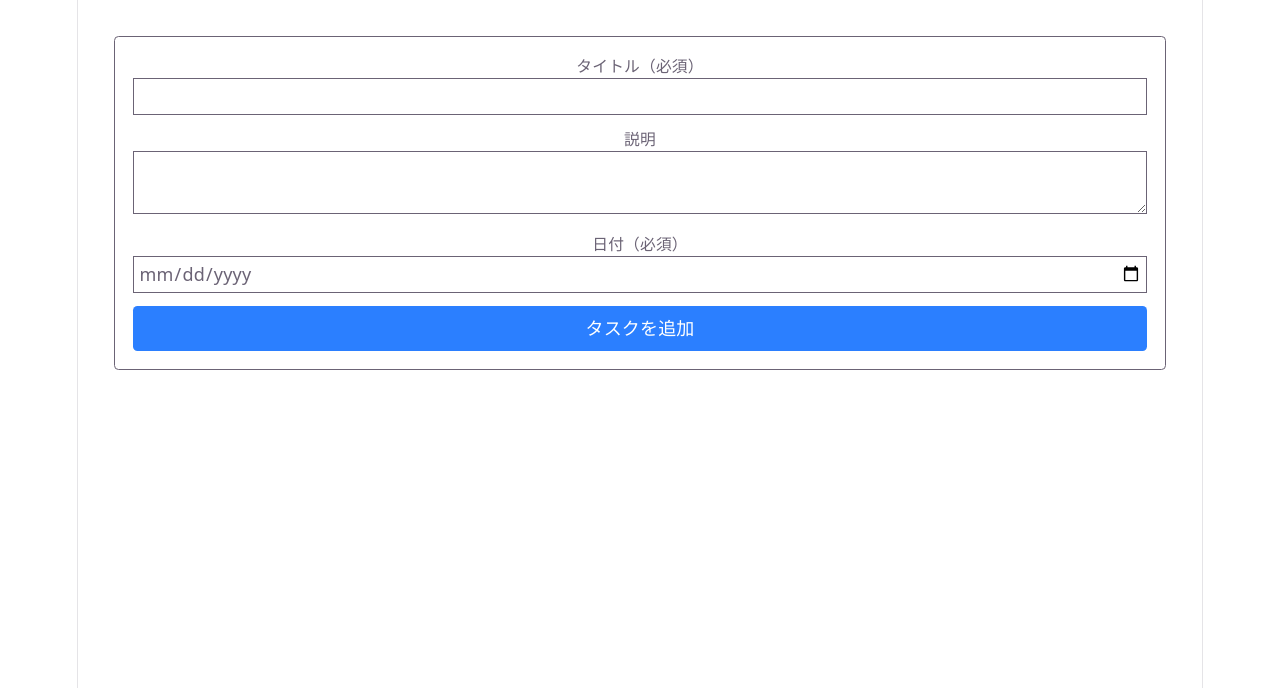
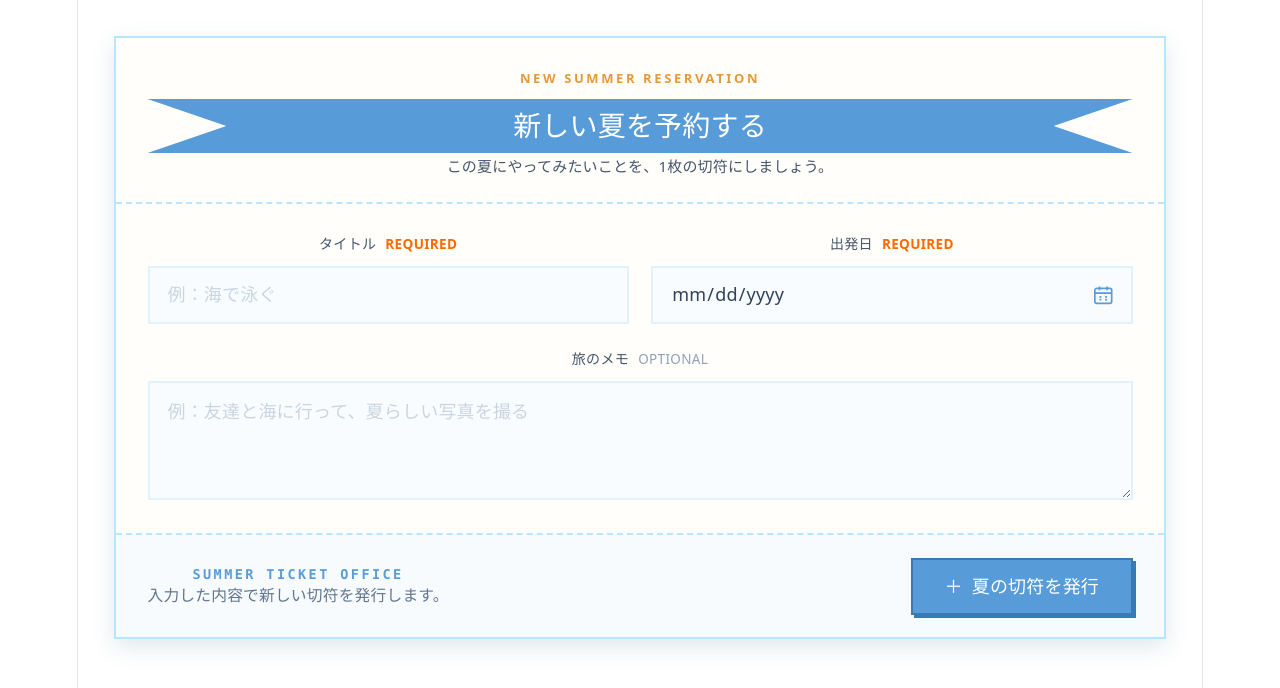
Before and after one commit to team411-uec/26-gassyuku-summer-enjoy, a React (Vite) app: page / in a window 1280 px wide. Shown: the top 688 px of the page. Built offline with nearby package versions, Linux system fonts and the light colour scheme.

Commit message:
feat: タスク追加フォームのデザインと機能を改善

```diff
--- a/src/components/TaskForm.tsx
+++ b/src/components/TaskForm.tsx
@@ -1,23 +1,27 @@
-import type { Task } from "../types";
-import { useState } from "react";
+import type { Task } from "../types"
+import { useState } from "react"
 
 interface TaskFormProps {
-  onSubmit: (task: Omit<Task, "id">) => void;
+  onSubmit: (task: Omit<Task, "id">) => void
 }
 
+const stampShape =
+  "polygon(50% 0%, 61.4% 7.5%, 75% 6.7%, 81.1% 18.9%, 93.3% 25%, 92.5% 38.6%, 100% 50%, 92.5% 61.4%, 93.3% 75%, 81.1% 81.1%, 75% 93.3%, 61.4% 92.5%, 50% 100%, 38.6% 92.5%, 25% 93.3%, 18.9% 81.1%, 6.7% 75%, 7.5% 61.4%, 0% 50%, 7.5% 38.6%, 6.7% 25%, 18.9% 18.9%, 25% 6.7%, 38.6% 7.5%)"
+
 export function TaskForm({ onSubmit }: TaskFormProps) {
-  const [title, setTitle] = useState("");
-  const [description, setDescription] = useState("");
-  const [date, setDate] = useState("");
+  const [title, setTitle] = useState("")
+  const [description, setDescription] = useState("")
+  const [date, setDate] = useState("")
+  const [isIssued, setIsIssued] = useState(false)
 
   return (
     <form
-      onSubmit={(e) => {
-        e.preventDefault();
+      onSubmit={(event) => {
+        event.preventDefault()
 
         if (!title || !date) {
-          alert("タイトルと日付は必須です");
-          return;
+          alert("タイトルと日付は必須です")
+          return
         }
 
         onSubmit({
@@ -25,46 +29,213 @@ export function TaskForm({ onSubmit }: TaskFormProps) {
           description: description || undefined,
           date,
           completed: false,
-        });
+        })
 
-        setTitle("");
-        setDescription("");
-        setDate("");
+        setIsIssued(true)
+
+        window.setTimeout(() => {
+          setIsIssued(false)
+        }, 3000)
+
+        setTitle("")
+        setDescription("")
+        setDate("")
       }}
-      className="flex flex-col gap-3 p-4 border rounded"
+      className="relative overflow-hidden border-2 border-sky-200 bg-[#fffefa] shadow-[0_8px_22px_rgba(45,93,126,0.14)]"
     >
-      <div>
-        <label className="block text-sm font-bold">タイトル（必須）</label>
-        <input
-          type="text"
-          value={title}
-          onChange={(e) => setTitle(e.target.value)}
-          className="border p-1 w-full"
-        />
+      {/* フォームの見出し */}
+      <div className="relative border-b-2 border-dashed border-sky-200 px-5 pb-5 pt-6 sm:px-7">
+        <p
+          className="font-black tracking-[0.2em]"
+          style={{
+            margin: "0 0 8px",
+            color: "#e59a35",
+            fontSize: "13px",
+          }}
+        >
+          NEW SUMMER RESERVATION
+        </p>
+
+        <div
+          className="flex min-h-12 items-center justify-center bg-[#579bd9] px-12"
+          style={{
+            clipPath:
+              "polygon(0 0, 100% 0, 92% 50%, 100% 100%, 0 100%, 8% 50%)",
+          }}
+        >
+          <p
+            style={{
+              margin: 0,
+              color: "#ffffff",
+              fontSize: "clamp(20px, 4vw, 28px)",
+              fontWeight: 900,
+              lineHeight: 1.2,
+            }}
+          >
+            新しい夏を予約する
+          </p>
+        </div>
+
+        <p
+          className="mt-3 text-slate-600"
+          style={{ fontSize: "15px" }}
+        >
+          この夏にやってみたいことを、1枚の切符にしましょう。
+        </p>
       </div>
 
-      <div>
-        <label className="block text-sm font-bold">説明</label>
-        <textarea
-          value={description}
-          onChange={(e) => setDescription(e.target.value)}
-          className="border p-1 w-full"
-        />
+      {/* 入力欄 */}
+      <div className="grid gap-5 px-5 py-6 sm:grid-cols-2 sm:px-7">
+        <div className="sm:col-span-1">
+          <label
+            htmlFor="task-title"
+            className="mb-2 block font-bold tracking-wide text-slate-600"
+            style={{ fontSize: "14px" }}
+          >
+            タイトル
+            <span className="ml-2 text-xs font-black text-orange-500">
+              REQUIRED
+            </span>
+          </label>
+
+          <input
+            id="task-title"
+            type="text"
+            value={title}
+            onChange={(event) => setTitle(event.target.value)}
+            placeholder="例：海で泳ぐ"
+            className="w-full border-2 border-sky-100 bg-[#f8fcff] px-4 py-3 text-base text-slate-700 outline-none transition placeholder:text-slate-300 focus:border-[#579bd9] focus:bg-white focus:shadow-[0_0_0_3px_rgba(87,155,217,0.12)]"
+          />
+        </div>
+
+        <div className="sm:col-span-1">
+          <label
+            htmlFor="task-date"
+            className="mb-2 block font-bold tracking-wide text-slate-600"
+            style={{ fontSize: "14px" }}
+          >
+            出発日
+            <span className="ml-2 text-xs font-black text-orange-500">
+              REQUIRED
+            </span>
+          </label>
+
+          <div className="relative">
+            <input
+              id="task-date"
+              type="date"
+              value={date}
+              onChange={(event) => setDate(event.target.value)}
+              className="w-full border-2 border-sky-100 bg-[#f8fcff] px-4 py-3 pr-12 text-base text-slate-700 outline-none transition [color-scheme:light] focus:border-[#579bd9] focus:bg-white focus:shadow-[0_0_0_3px_rgba(87,155,217,0.12)] [&::-webkit-calendar-picker-indicator]:absolute [&::-webkit-calendar-picker-indicator]:right-3 [&::-webkit-calendar-picker-indicator]:h-7 [&::-webkit-calendar-picker-indicator]:w-7 [&::-webkit-calendar-picker-indicator]:cursor-pointer [&::-webkit-calendar-picker-indicator]:opacity-0"
+            />
+
+            <svg
+              aria-hidden="true"
+              viewBox="0 0 24 24"
+              fill="none"
+              stroke="currentColor"
+              strokeWidth="1.8"
+              className="pointer-events-none absolute right-4 top-1/2 h-5 w-5 -translate-y-1/2 text-[#579bd9]"
+            >
+              <rect x="3" y="5" width="18" height="16" rx="2" />
+              <path d="M8 3v4M16 3v4M3 10h18" />
+              <path d="M8 14h2M14 14h2M8 17h2M14 17h2" />
+            </svg>
+          </div>
+        </div>
+
+        <div className="sm:col-span-2">
+          <label
+            htmlFor="task-description"
+            className="mb-2 block font-bold tracking-wide text-slate-600"
+            style={{ fontSize: "14px" }}
+          >
+            旅のメモ
+            <span className="ml-2 text-xs font-medium text-slate-400">
+              OPTIONAL
+            </span>
+          </label>
+
+          <textarea
+            id="task-description"
+            value={description}
+            onChange={(event) => setDescription(event.target.value)}
+            placeholder="例：友達と海に行って、夏らしい写真を撮る"
+            rows={3}
+            className="w-full resize-y border-2 border-sky-100 bg-[#f8fcff] px-4 py-3 text-base leading-relaxed text-slate-700 outline-none transition placeholder:text-slate-300 focus:border-[#579bd9] focus:bg-white focus:shadow-[0_0_0_3px_rgba(87,155,217,0.12)]"
+          />
+        </div>
       </div>
 
-      <div>
-        <label className="block text-sm font-bold">日付（必須）</label>
-        <input
-          type="date"
-          value={date}
-          onChange={(e) => setDate(e.target.value)}
-          className="border p-1 w-full"
-        />
+      {/* 送信部分 */}
+      <div className="flex flex-col gap-4 border-t-2 border-dashed border-sky-200 bg-[#f7fbfd] px-5 py-5 sm:flex-row sm:items-center sm:justify-between sm:px-7">
+        <div>
+          <p className="font-mono text-xs font-black tracking-[0.18em] text-[#579bd9]">
+            SUMMER TICKET OFFICE
+          </p>
+
+          <p className="mt-1 text-sm text-slate-500">
+            入力した内容で新しい切符を発行します。
+          </p>
+        </div>
+
+        <button
+          type="submit"
+          className="relative cursor-pointer overflow-hidden border-2 border-[#387ab5] bg-[#579bd9] px-7 py-3 font-black text-white shadow-[3px_3px_0_#387ab5] transition hover:-translate-y-0.5 hover:bg-[#72afe3] hover:shadow-[4px_5px_0_#387ab5] active:translate-x-0.5 active:translate-y-0.5 active:shadow-none"
+        >
+          <span className="mr-2">＋</span>
+          夏の切符を発行
+        </button>
       </div>
 
-      <button type="submit" className="bg-blue-500 text-white p-2 rounded">
-        タスクを追加
-      </button>
+      {/* 発行時に表示する大きなスタンプ */}
+      {isIssued && (
+        <div
+          aria-hidden="true"
+          className="pointer-events-none absolute -bottom-5 left-60 z-30 h-44 w-44 -rotate-12 text-[#3f7894] sm:bottom-5 sm:right-8 sm:h-52 sm:w-52"
+          style={{
+            filter: "drop-shadow(3px 4px 0 rgba(63, 121, 148, 0.16))",
+          }}
+        >
+          {/* ギザギザした外周 */}
+          <div
+            className="absolute inset-0 bg-[#3f7894]"
+            style={{ clipPath: stampShape }}
+          >
+            {/* 中央を紙色で抜いて線だけに見せる */}
+            <div
+              className="absolute inset-[5px] bg-[#f7fbfd]"
+              style={{ clipPath: stampShape }}
+            />
+          </div>
+
+          {/* 内側の二重円 */}
+          <div className="absolute inset-[18px] flex flex-col items-center justify-center rounded-full border-[3px] border-[#3f7894] text-center sm:inset-[22px]">
+            <div className="absolute inset-[6px] rounded-full border-2 border-[#3f7894]" />
+
+            <span
+              className="relative leading-none"
+              style={{ fontSize: "clamp(28px, 5vw, 42px)" }}
+            >
+              ✈︎
+            </span>
+
+            <span
+              className="relative mt-2 font-black tracking-[0.12em]"
+              style={{ fontSize: "clamp(20px, 4vw, 28px)" }}
+            >
+              ISSUED
+            </span>
+
+            <span
+              className="relative mt-1 font-bold tracking-[0.15em]"
+              style={{ fontSize: "clamp(9px, 1.8vw, 13px)" }}
+            >
+              SUMMER 2026
+            </span>
+          </div>
+        </div>
+      )}
     </form>
-  );
+  )
 }
```
